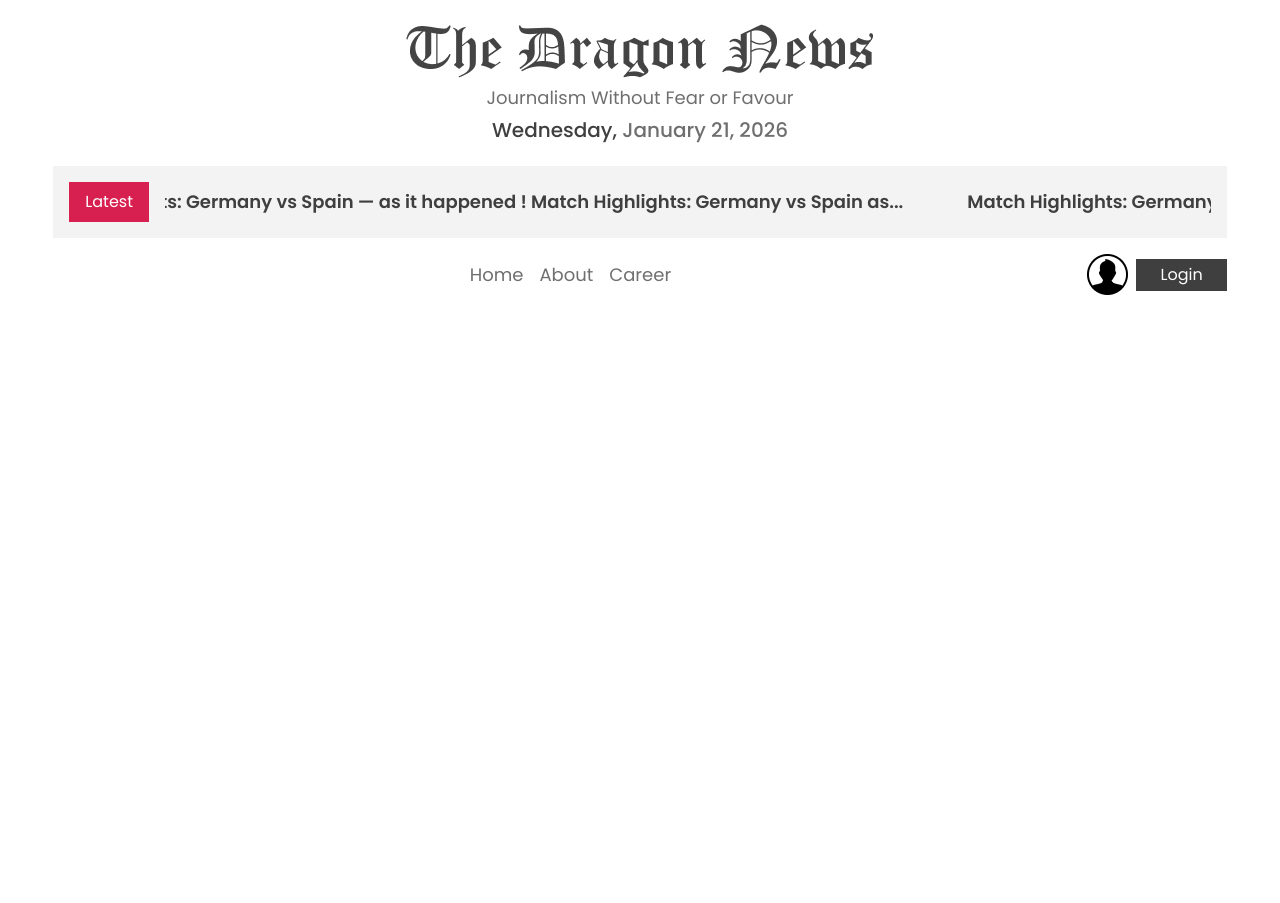
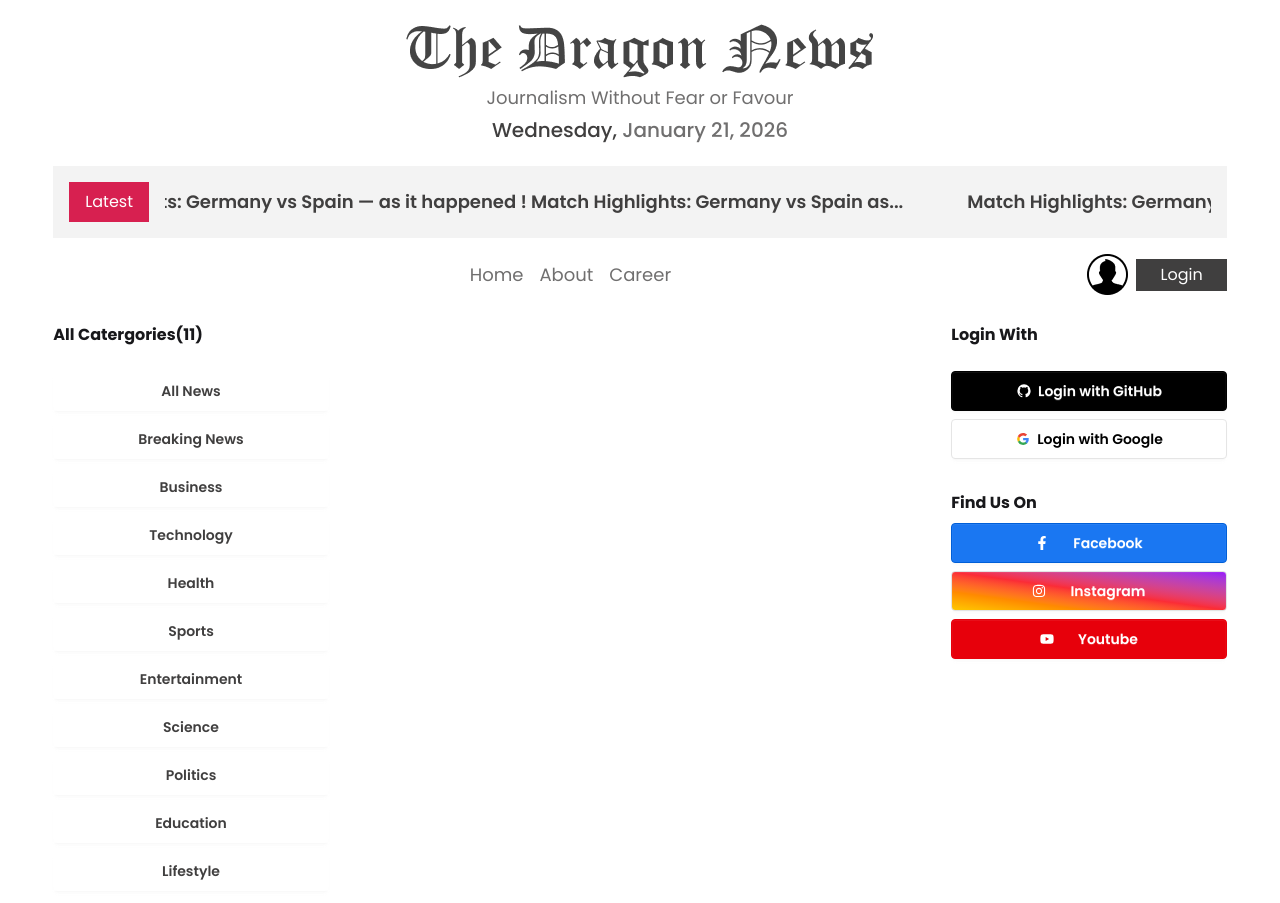
Before and after one commit to afzalhossainraju100/Dragon-News-App, a React (Vite) app: page / in a window 1280 px wide. Before the commit the page ends 800 px from the top, so only its background shows below. Built offline with nearby package versions, Linux system fonts and the light colour scheme.

Commit message:
load news and distructure them

```diff
--- a/package.json
+++ b/package.json
@@ -15,6 +15,7 @@
     "react": "^19.2.0",
     "react-dom": "^19.2.0",
     "react-fast-marquee": "^1.6.5",
+    "react-icons": "^5.5.0",
     "react-router": "^7.12.0",
     "react-router-dom": "^7.12.0",
     "tailwindcss": "^4.1.18"
--- /dev/null
+++ b/src/Components/Catagories/Catagories.jsx
@@ -0,0 +1,29 @@
+import React from "react";
+import { use } from "react";
+import { NavLink } from "react-router-dom";
+
+const categoryPromise = fetch("/categories.json").then((res) => res.json());
+
+const Catagories = () => {
+  const categories = use(categoryPromise);
+  return (
+    <div>
+      <h2 className="font-bold">All Catergories({categories.length})</h2>
+      <div className="grid grid-cols-1 mt-6 space-y-2">
+        {
+            categories.map((category)=> <NavLink
+            key={category.id}
+            to={`/category/${category.id}`}
+            className="btn text-left bg-[#ffffff] border-0 hover:bg-[#f3f3f3] normal-case text-[#403f3f] font-semibold"
+            >
+            {category.name}
+            </NavLink>
+            )
+        }
+      </div>
+
+    </div>
+  );
+};
+
+export default Catagories;
--- /dev/null
+++ b/src/Components/HomeLayout/LeftAside.jsx
@@ -0,0 +1,22 @@
+import React from 'react';
+import Catagories from '../Catagories/Catagories.jsx';
+import { Suspense } from 'react';
+
+const LeftAside = () => {
+    return (
+      <div>
+        <Suspense
+          fallback={
+            <div className="flex justify-center items-center ">
+              Loading
+              <span className="loading loading-spinner loading-xs"></span>
+            </div>
+          }
+        >
+          <Catagories></Catagories>
+        </Suspense>
+      </div>
+    );
+};
+
+export default LeftAside;
--- /dev/null
+++ b/src/Components/HomeLayout/RightAside.jsx
@@ -0,0 +1,12 @@
+import React from "react";
+import SocialLogin from "./SocialLogin.jsx";
+
+const RightAside = () => {
+  return (
+    <div>
+      <SocialLogin></SocialLogin>
+    </div>
+  );
+};
+
+export default RightAside;
--- /dev/null
+++ b/src/Components/HomeLayout/SocialLogin.jsx
@@ -0,0 +1,93 @@
+import React from "react";
+import { FaFacebookF } from "react-icons/fa";
+import { FaInstagram } from "react-icons/fa";
+import { FaYoutube } from "react-icons/fa";
+
+const SocialLogin = () => {
+  return (
+    <div>
+      <h1 className="font-bold">Login With</h1>
+      <div className="grid grid-cols-1 mt-6 space-y-2">
+        <div className="grid grid-cols-1 space-y-2">
+          <button className="btn bg-black text-white border-black hover:bg-gray-800">
+            <svg
+              aria-label="GitHub logo"
+              width="16"
+              height="16"
+              xmlns="http://www.w3.org/2000/svg"
+              viewBox="0 0 24 24"
+            >
+              <path
+                fill="white"
+                d="M12,2A10,10 0 0,0 2,12C2,16.42 4.87,20.17 8.84,21.5C9.34,21.58 9.5,21.27 9.5,21C9.5,20.77 9.5,20.14 9.5,19.31C6.73,19.91 6.14,17.97 6.14,17.97C5.68,16.81 5.03,16.5 5.03,16.5C4.12,15.88 5.1,15.9 5.1,15.9C6.1,15.97 6.63,16.93 6.63,16.93C7.5,18.45 8.97,18 9.54,17.76C9.63,17.11 9.89,16.67 10.17,16.42C7.95,16.17 5.62,15.31 5.62,11.5C5.62,10.39 6,9.5 6.65,8.79C6.55,8.54 6.2,7.5 6.75,6.15C6.75,6.15 7.59,5.88 9.5,7.17C10.29,6.95 11.15,6.84 12,6.84C12.85,6.84 13.71,6.95 14.5,7.17C16.41,5.88 17.25,6.15 17.25,6.15C17.8,7.5 17.45,8.54 17.35,8.79C18,9.5 18.38,10.39 18.38,11.5C18.38,15.32 16.04,16.16 13.81,16.41C14.17,16.72 14.5,17.33 14.5,18.26C14.5,19.6 14.5,20.68 14.5,21C14.5,21.27 14.66,21.59 15.17,21.5C19.14,20.16 22,16.42 22,12A10,10 0 0,0 12,2Z"
+              ></path>
+            </svg>
+            Login with GitHub
+          </button>
+
+          <button className="btn bg-white text-black border-[#e5e5e5] hover:bg-gray-100">
+            <svg
+              aria-label="Google logo"
+              width="16"
+              height="16"
+              xmlns="http://www.w3.org/2000/svg"
+              viewBox="0 0 512 512"
+            >
+              <g>
+                <path d="m0 0H512V512H0" fill="#fff"></path>
+                <path
+                  fill="#34a853"
+                  d="M153 292c30 82 118 95 171 60h62v48A192 192 0 0190 341"
+                ></path>
+                <path
+                  fill="#4285f4"
+                  d="m386 400a140 175 0 0053-179H260v74h102q-7 37-38 57"
+                ></path>
+                <path
+                  fill="#fbbc02"
+                  d="m90 341a208 200 0 010-171l63 49q-12 37 0 73"
+                ></path>
+                <path
+                  fill="#ea4335"
+                  d="m153 219c22-69 116-109 179-50l55-54c-78-75-230-72-297 55"
+                ></path>
+              </g>
+            </svg>
+            Login with Google
+          </button>
+        </div>
+        <div>
+          <h2 className="mt-6 font-bold">Find Us On</h2>
+          <div className="grid grid-cols-1 space-y-2 mt-2">
+            <button className="btn bg-[#1A77F2] text-white border-[#005fd8] hover:bg-[#166fe5] ">
+              <a
+                href="https://www.facebook.com/mmafzal.raju/"
+                className="flex items-center justify-center gap-6"
+              >
+                <FaFacebookF /> Facebook
+              </a>
+            </button>
+            <button className="btn  bg-gradient-to-tr from-yellow-400 via-red-500 to-purple-600 text-white hover:bg-gradient-to-br">
+              <a
+                href="https://www.instagram.com/m.m.a.h.raju/"
+                className="flex items-center justify-center gap-6"
+              >
+                <FaInstagram /> Instagram
+              </a>
+            </button>
+            <button className="btn bg-red-600 text-white border-red-600 hover:bg-red-700">
+              <a
+                href="https://www.youtube.com/@afzalhossainraju"
+                className="flex items-center justify-center gap-6"
+              >
+                <FaYoutube /> Youtube
+              </a>
+            </button>
+          </div>
+        </div>
+      </div>
+    </div>
+  );
+};
+
+export default SocialLogin;
--- /dev/null
+++ b/src/Components/NewsCard/NewsCard.jsx
@@ -0,0 +1,31 @@
+import React from 'react';
+
+const NewsCard = ({ news }) => {
+    console.log(news);
+  return (
+    <div>
+      <div>
+        <div>
+            <img src={news.author.img} alt={news.title} />
+            <div>
+            <h4>{news.author.name}</h4>
+            <p>{news.author.published_date}</p>
+            </div>
+        </div>
+        <div>
+
+        </div>
+      </div>
+      <h1>{news.title}</h1>
+      <img src="" alt="" />
+      <p></p>
+      <div>
+        <div></div>
+        <div></div>
+      </div>
+
+    </div>
+  );
+};
+
+export default NewsCard;
--- a/src/Layouts/HomeLayout.jsx
+++ b/src/Layouts/HomeLayout.jsx
@@ -3,6 +3,8 @@
 import Header from "../Components/Header/Header.jsx";
 import LatestNews from "../Components/LatestNews/LatestNews.jsx";
 import Navbar from "../Components/Navbar/Navbar.jsx";
+import LeftAside from "../Components/HomeLayout/LeftAside.jsx";
+import RightAside from "../Components/HomeLayout/RightAside.jsx";
 
 const HomeLayout = () => {
   return (
@@ -16,12 +18,16 @@
       <nav>
         <Navbar></Navbar>
       </nav>
-      <main>
-        <section className="left_nav"></section>
-        <section className="main">
+      <main className="w-11/12 mx-auto my-3  md:grid md:grid-cols-12 gap-6 flex flex-col">
+        <aside className="col-span-3">
+          <LeftAside></LeftAside>
+        </aside>
+        <section className="col-span-6">
             <Outlet></Outlet>
         </section>
-        <section className="right_nav"></section>
+        <aside className="col-span-3"> <RightAside></RightAside>
+        </aside>
+
       </main>
     </div>
   );
--- /dev/null
+++ b/src/Pages/CatagoryNews.jsx
@@ -0,0 +1,34 @@
+import React, { useMemo } from "react";
+import { useLoaderData, useParams } from "react-router-dom";
+import NewsCard from "../Components/NewsCard/NewsCard";
+
+const CatagoryNews = () => {
+  const { id } = useParams();
+  const data = useLoaderData();
+
+  const filteredNews = useMemo(() => {
+    if (id === "0") {
+      return data;
+    }else if(id == "1"){
+      return data.filter((news) => news.others.is_today_pick == true);
+    }else{
+    const newsList = Array.isArray(data) ? data : [];
+    return newsList.filter((news) => news.category_id === parseInt(id));
+    }
+  }, [data, id]);
+
+  return (
+    <div>
+      <h2 className="font-bold text-2xl mb-4">
+        Dragon News Home {filteredNews.length}
+      </h2>
+      <div className="space-y-4 mt-6 grid grid-cols-1 gap-6">
+        {filteredNews.map((news) => (
+          <NewsCard key={news._id} news={news}></NewsCard>
+        ))}
+      </div>
+    </div>
+  );
+};
+
+export default CatagoryNews;
--- /dev/null
+++ b/src/Pages/Home.jsx
@@ -0,0 +1,11 @@
+import React from "react";
+
+const Home = () => {
+  return (
+    <div>
+      <div className="list-none space-y-2 mt-6 mb-4 grid grid-cols-1"></div>
+    </div>
+  );
+};
+
+export default Home;
--- a/src/Routes/Router.jsx
+++ b/src/Routes/Router.jsx
@@ -1,10 +1,26 @@
 import { createBrowserRouter } from "react-router-dom";
 import HomeLayout from "../Layouts/HomeLayout";
+import Home from "../Pages/Home.jsx";
+import CatagoryNews from "../Pages/CatagoryNews.jsx";
 
 const router = createBrowserRouter([
   {
     path: "/",
     element: <HomeLayout />,
+    children: [
+      {
+        path: "",
+        element: <Home></Home>,
+      },
+      {
+        path: "category/:id",
+        element: <CatagoryNews></CatagoryNews>,
+        loader: async () => {
+          const res = await fetch("/news.json");
+          return res.json();
+        },
+      },
+    ],
   },
   {
     path: "/auth",
--- a/src/index.css
+++ b/src/index.css
@@ -32,6 +32,9 @@
 .animate-marquee:hover {
   animation-play-state: paused;
 }
+a.active{
+    @apply bg-base-300
+}
 
 /* :root{
     background-color: #FFFFFF;
```
Also changed, not shown: src/assets/Frame (1).png (added), 1 other file (tests, documents, lock files or other folders).
